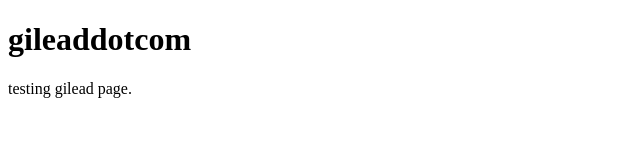
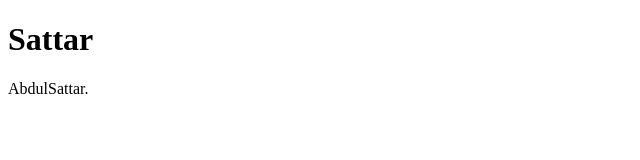
Before and after one commit to gitrepo12345/sample, a plain HTML site: page index.htm in a window 1280 px wide. Shown: the whole page, without its empty margins (0-640 px from the left). Drawn offline with Linux system fonts and the light colour scheme.

Commit message:
changed file

```diff
--- a/index.htm
+++ b/index.htm
@@ -2,9 +2,9 @@
 <html>
 <body>
 
-<h1>gileaddotcom</h1>
+<h1>Sattar</h1>
 
-<p>testing gilead page.</p>
+<p>AbdulSattar.</p>
 
 </body>
 </html>
```
